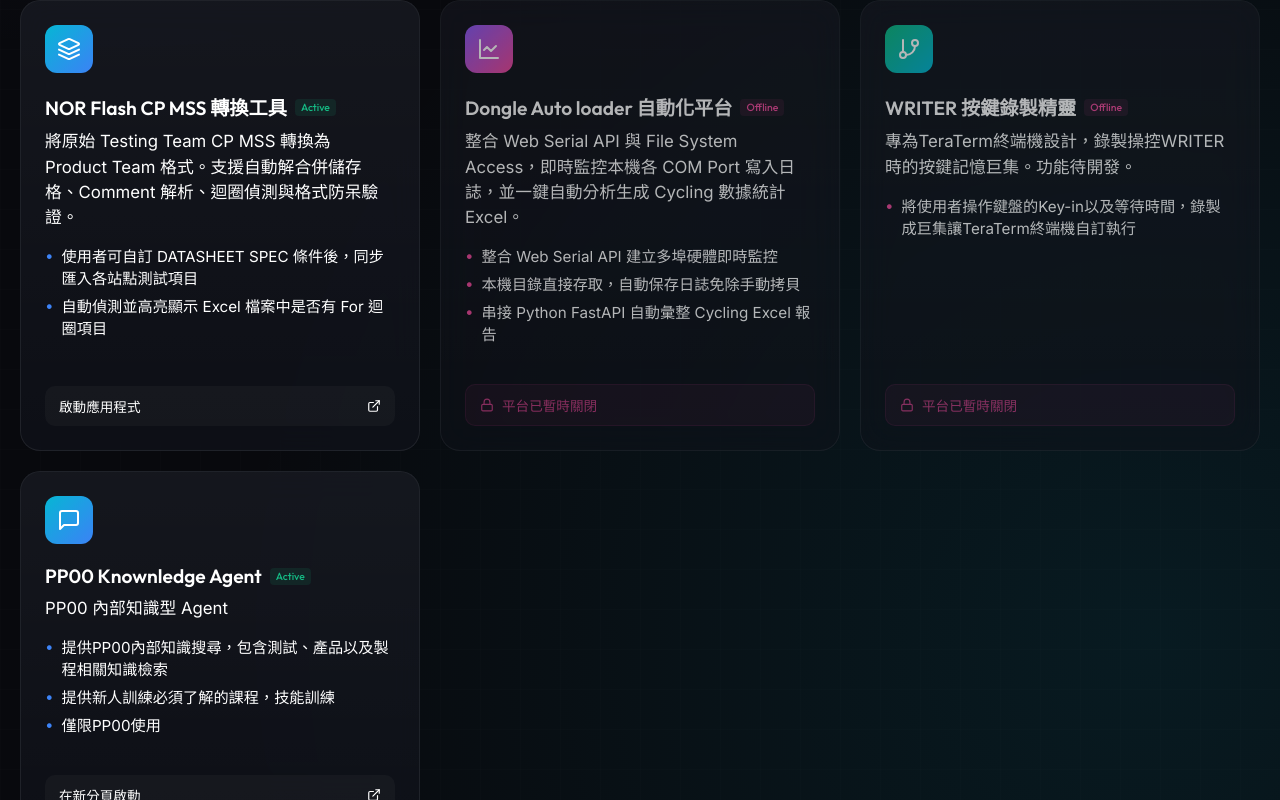
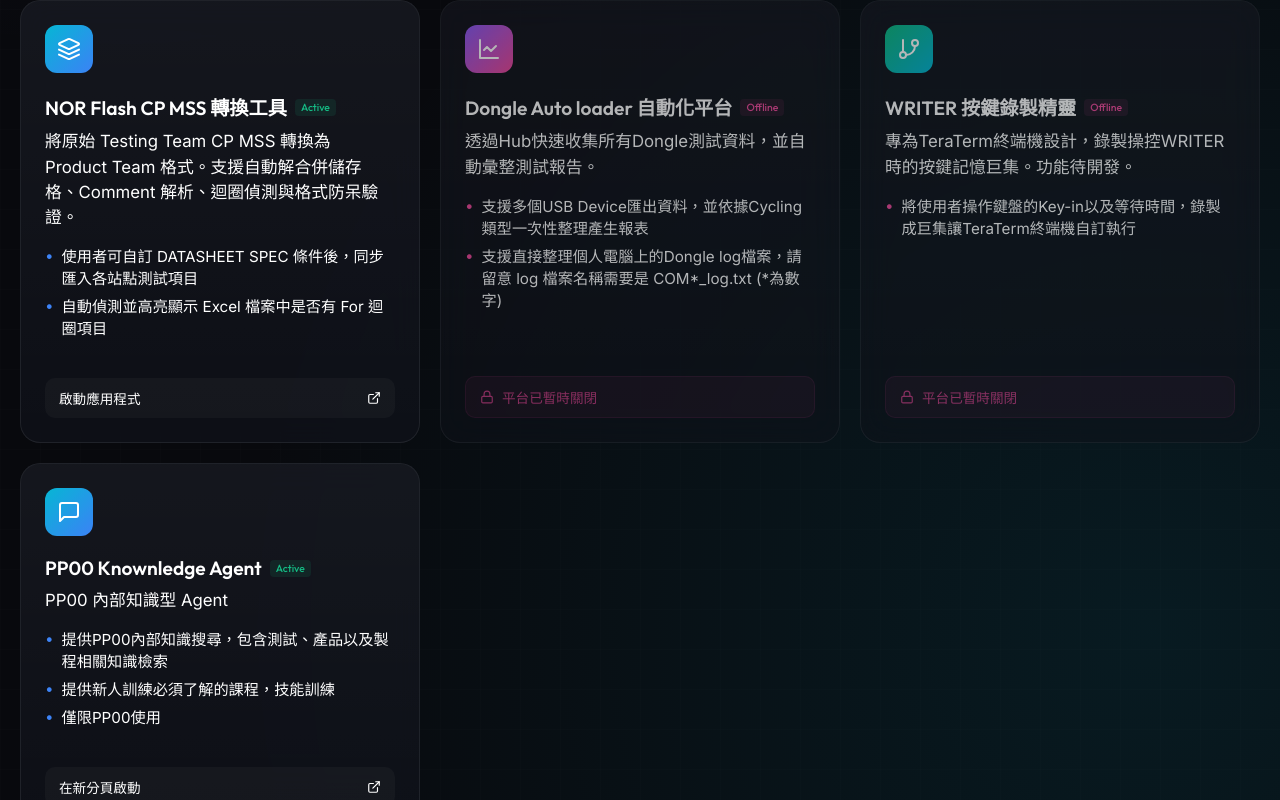
Before and after one commit to desmondlyu/PP00_portal, a React (Vite) app: page / in a window 1280 px wide. Shown: the part 1351-2151 px from the top of the page. Built offline with nearby package versions, Linux system fonts and the light colour scheme.

Commit message:
docs: sync Dongle Auto Summary card description and details with CARDS.md

```diff
--- a/src/App.jsx
+++ b/src/App.jsx
@@ -308,7 +308,7 @@ export default function App() {
       id: 'dongle-summary',
       title: 'Dongle Auto loader 自動化平台',
       badge: 'Active',
-      desc: '整合 Web Serial API 與 File System Access，即時監控本機各 COM Port 寫入日誌，並一鍵自動分析生成 Cycling 數據統計 Excel。',
+      desc: '透過Hub快速收集所有Dongle測試資料，並自動彙整測試報告。',
       icon: LineChart,
       gradient: 'var(--grad-purple-pink)',
       gridClass: 'col-4',
@@ -317,9 +317,8 @@ export default function App() {
       ghPagesUrl: './tool/AutoDongle/index.html',
       status: 'active',
       details: [
-        '整合 Web Serial API 建立多埠硬體即時監控',
-        '本機目錄直接存取，自動保存日誌免除手動拷貝',
-        '串接 Python FastAPI 自動彙整 Cycling Excel 報告'
+        '支援多個USB Device匯出資料，並依據Cycling類型一次性整理產生報表',
+        '支援直接整理個人電腦上的Dongle log檔案，請留意 log 檔案名稱需要是 COM*_log.txt (*為數字)'
       ]
     },
     {
```
Also changed, not shown: index.html (+7 -7 lines).
